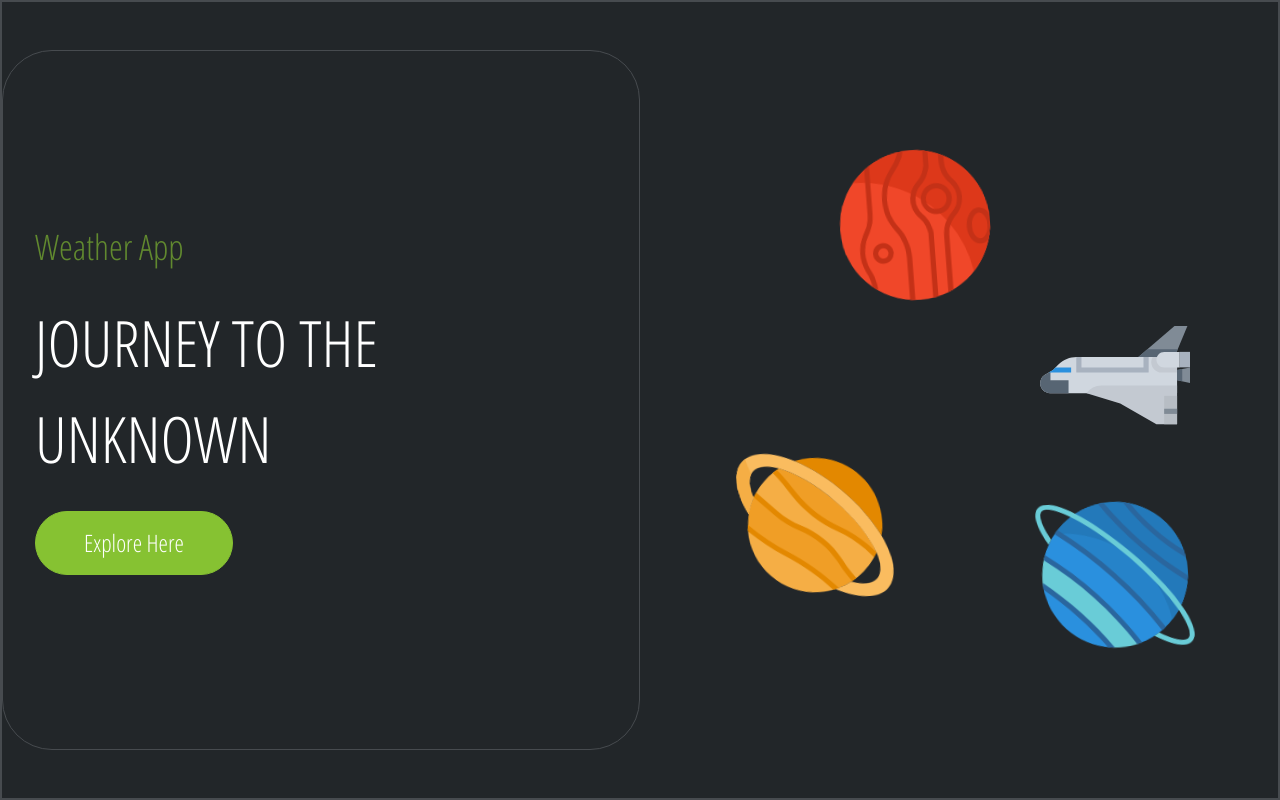
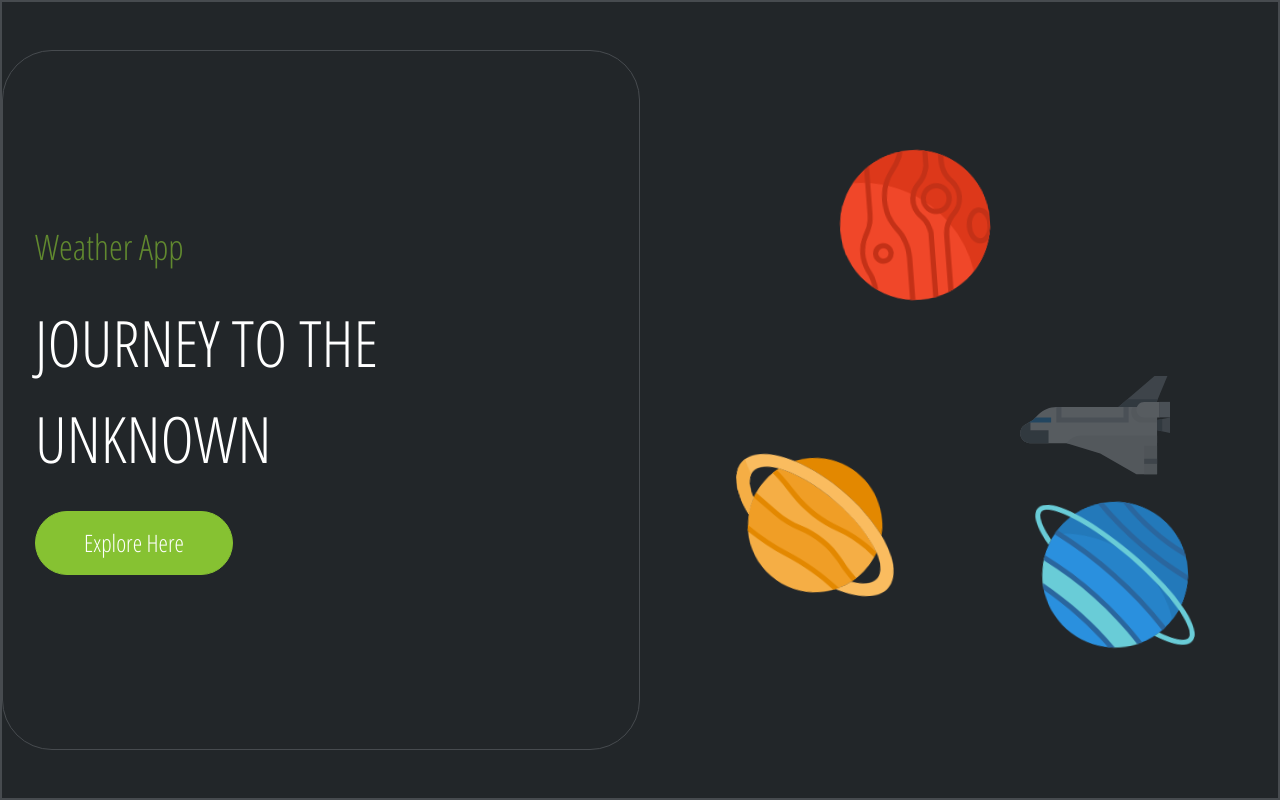
Before and after one commit to schenn1992/typewriter, a React (Create React App) app in the folder lhl-final-project-master/client/: page / in a window 1280 px wide. Built offline with nearby package versions, Linux system fonts and the light colour scheme.

Commit message:
complete homepage

```diff
--- a/lhl-final-project-master/client/src/components/Home.js
+++ b/lhl-final-project-master/client/src/components/Home.js
@@ -84,6 +84,13 @@ const ShuttleImage = styled.img`
   max-height: 150px;
   -webkit-transform: scaleX(-1);
   transform: scaleX(-1);
+  animation: blinker 1.5s linear infinite;
+
+  @keyframes blinker {
+    50% {
+      opacity: 0;
+    }
+  }
 `;
 
 // container holding all images
@@ -110,8 +117,8 @@ const Images = styled.div`
   }
 
   ${ShuttleImage}: nth-child(4) {
-    bottom: 300px;
-    left: 400px;
+    top: 300px;
+    left: 380px;
   }
 `;
 
```
